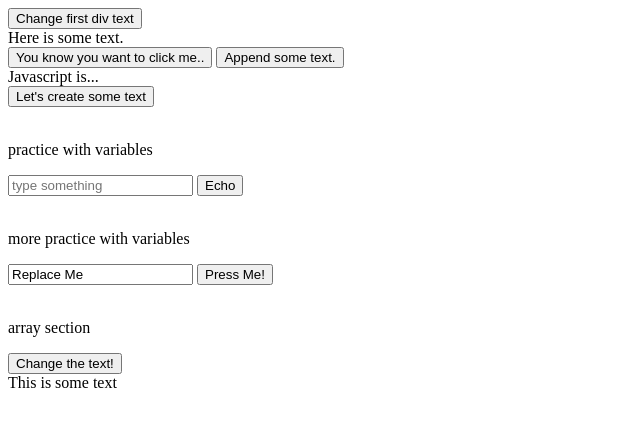
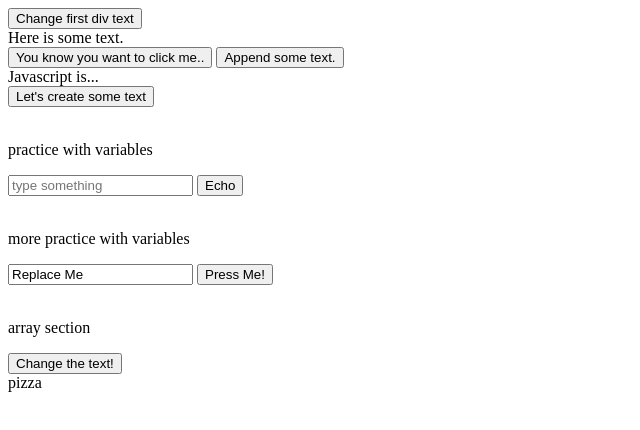
Before and after one commit to saghdaey/udemy-webdev-course, a plain HTML site: page 3_Javascript/index.html in a window 1280 px wide. Both pictures are taken after a click on the button "Change the text!". Shown: the full height of the page, 0-640 px from the left. Drawn offline with Linux system fonts and the light colour scheme.

Commit message:
working through lecture 88, arrays and console

```diff
--- a/3_Javascript/index.html
+++ b/3_Javascript/index.html
@@ -48,7 +48,7 @@
             //you can type HTML after this function
             document.getElementById("emptyDiv").innerHTML="<ul><li>Cat</li></ul><ul><li>Dog</li></ul><ul><li>Mouse</li></ul>"
         }
-    </script>
+    </script type="text/javascript">
         <!--//create variable in Javascript
         //var variablename="value";
         //input can also act as variable -->
@@ -74,12 +74,20 @@
     <br/><br/>
     <p> array section</p>
     <button id="stylesChanger">Change the text!</button>
-    <div id="firstDiv">This is some text</div>
-    <script>
+    <div id="thirdDiv">This is some text</div>
+
+    <script type="text/javascript">
         //initialize array
         var myArray=new Array();
         myArray[0]="pizza";
         myArray[1]="chocolate";
+        console.log(myArray);
+        //developer tools -> see console, then array values will be displayed
+        //console log helpful for debugging/leaving self msgs
+
+        document.getElementById("stylesChanger").onclick=function(){
+            document.getElementById("thirdDiv").innerHTML=myArray[0];
+        }
     </script>
 
 </body>
```
